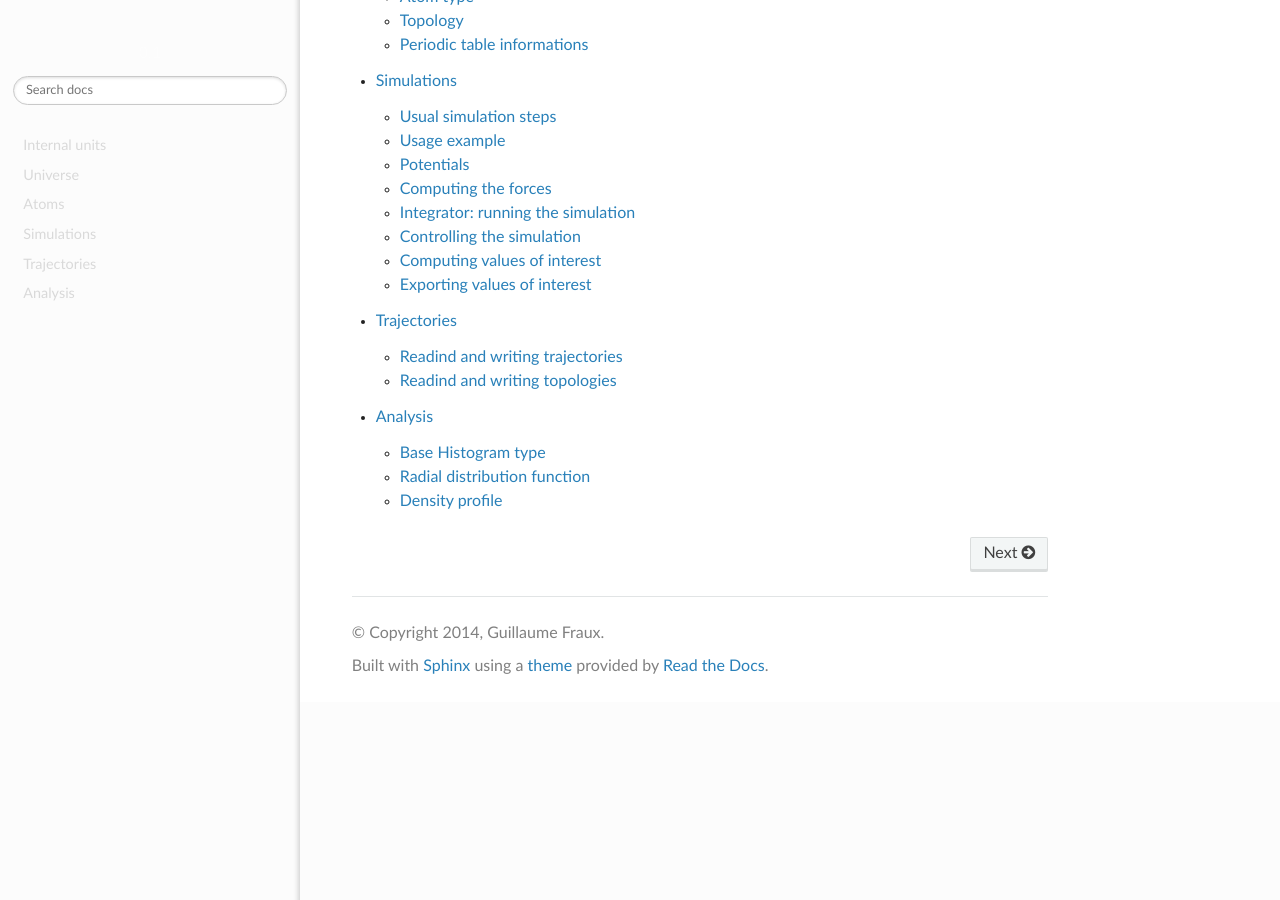
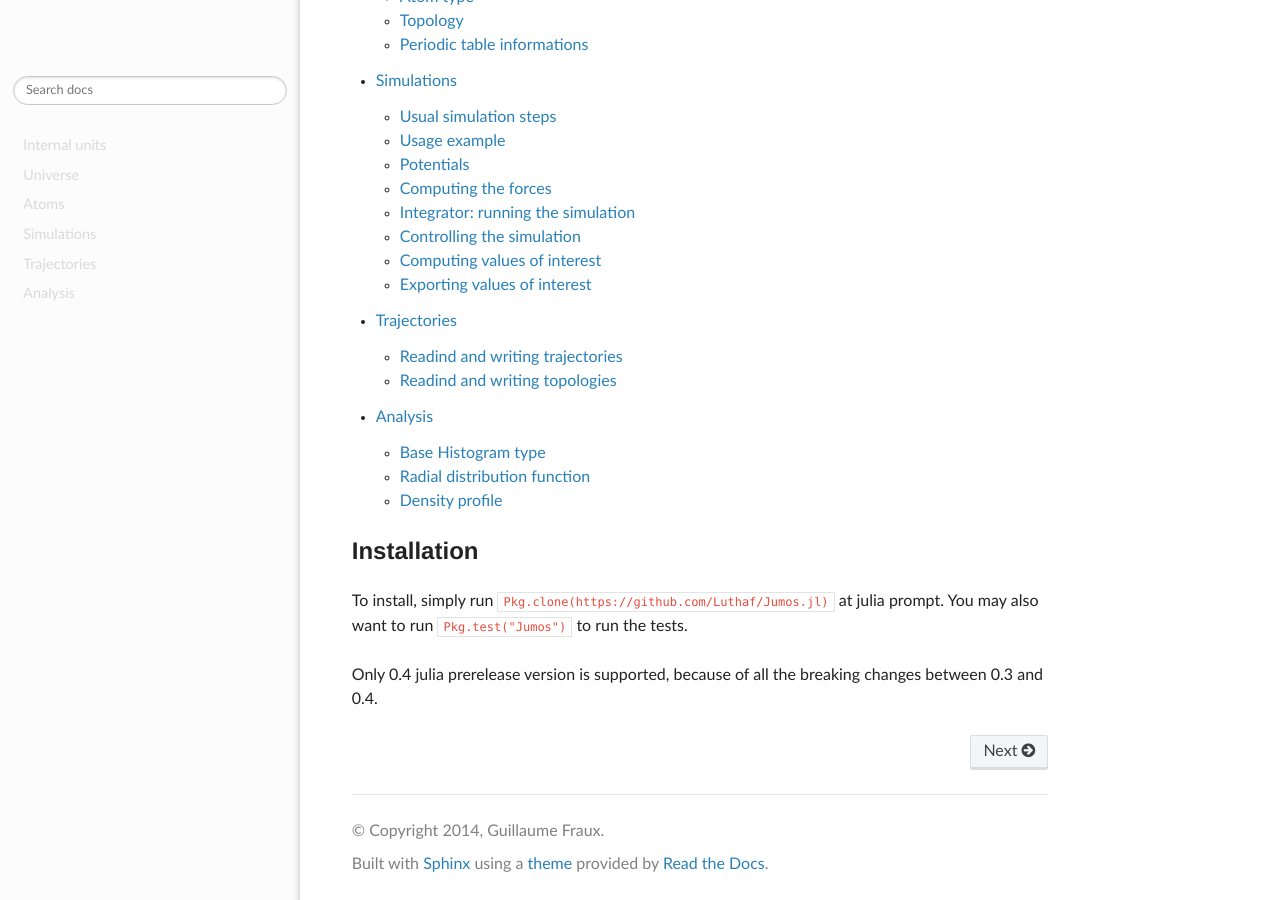
Before and after one commit to Luthaf/Jumos.jl, a Sphinx documentation site: the page built from doc/index.rst, in a window 1280 px wide and 900 px high, scrolled down 787 px. Built offline with Sphinx 7.4.7 and the Read the Docs theme 2.0.0, drawn with Linux system fonts in a browser that asks for light colours; before the commit the page ends 1489 px from its top, so only the background shows below that.

Commit message:
[doc] Installation instructions

```diff
--- a/doc/index.rst
+++ b/doc/index.rst
@@ -31,6 +31,14 @@ You can also explore the packages with the links below.
     trajectories/index
     analysis/index
 
+Installation
+------------
+
+To install, simply run ``Pkg.clone(https://github.com/Luthaf/Jumos.jl)`` at
+julia prompt. You may also want to run ``Pkg.test("Jumos")`` to run the tests.
+
+Only 0.4 julia prerelease version is supported, because of all the
+breaking changes between 0.3 and 0.4.
 
 
 .. * :ref:`genindex`
```
